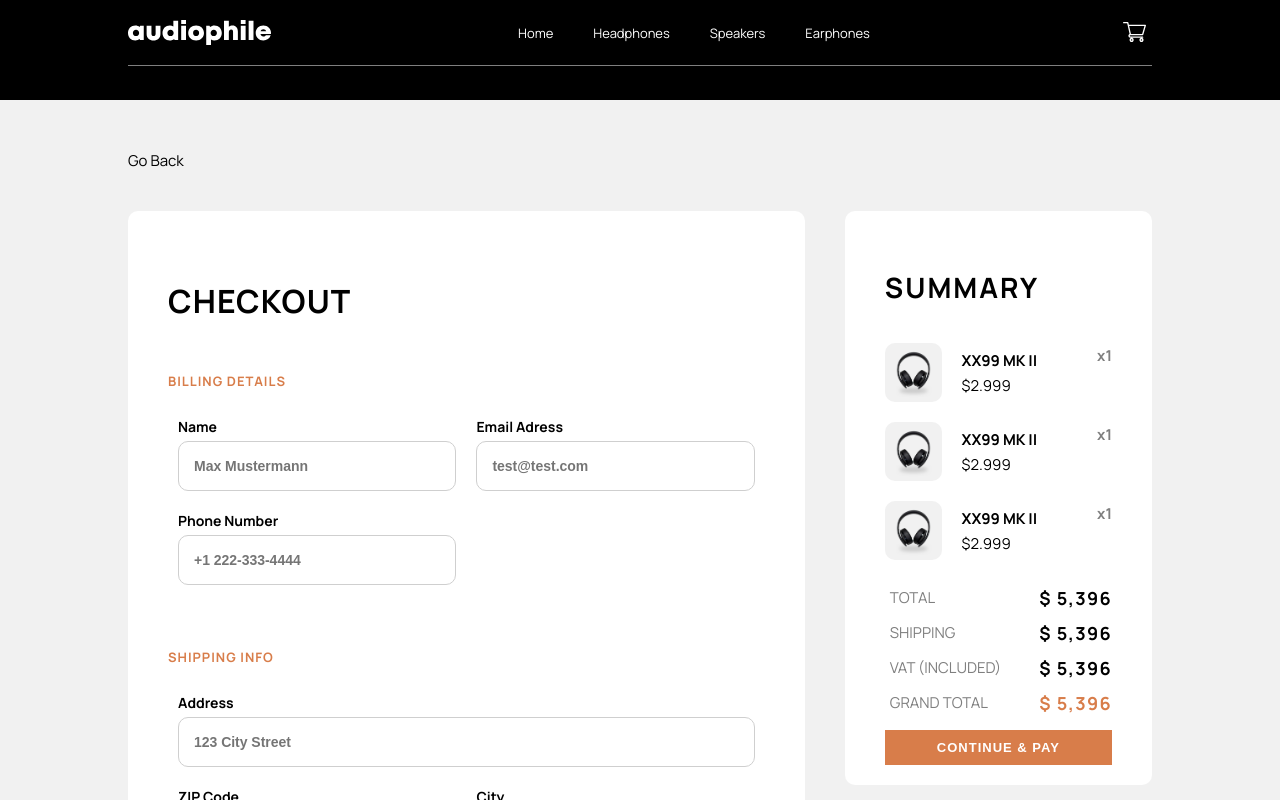
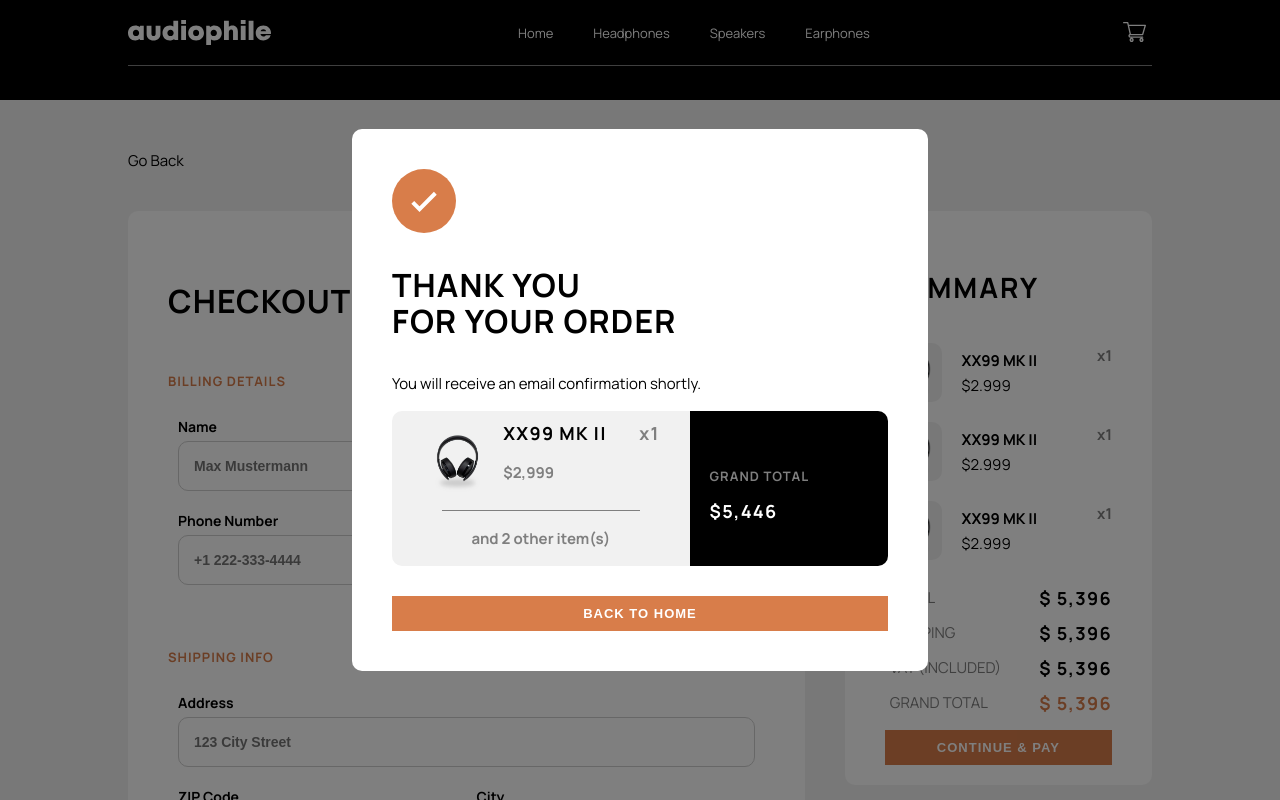
Before and after one commit to JoelStorr/FM-Audiophile-FrontEnd, a Nuxt app: page /Checkout in a window 1280 px wide. Shown: the top 800 px of the page. Built offline with nearby package versions, Linux system fonts and the light colour scheme.

Commit message:
Added checkout pop up

```diff
--- /dev/null
+++ b/components/CheckoutPopUp.vue
@@ -0,0 +1,166 @@
+<template>
+    <div class="bg">
+        <div class="card">
+            <img src="/checkout/icon-order-confirmation.svg" />
+            <h3>Thank you <br/>for your order </h3>
+            <p>You will receive an email confirmation shortly.</p>
+
+            <div class="total-card">
+                <div class="order-item-holder">
+                    <div class="order-item">
+                        <img src="/product-xx99-mark-two-headphones/desktop/image-category-page-preview.jpg">
+                        <div class="name-holder">
+                            <div class="name">
+                                <h6>XX99 MK ||</h6>
+                                <h6>x1</h6>
+                            </div>
+                            <p>$2,999</p>
+                        </div>
+
+                    </div>
+                    <hr />
+                    <div class="more-holder">
+                        <p class="more-items">and 2 other item(s)</p>
+                    </div>
+                </div>
+                <div class="grand-total">
+                    <p class="g-subtitle">Grand Total</p>
+                    <h6>$5,446</h6>
+                </div>
+            </div>
+            <NuxtLink to="/">
+
+                <UIButtonPrimary :fullLength="true" >Back to Home</UIButtonPrimary>
+            </NuxtLink>
+        </div>
+    </div>
+
+
+</template>
+
+<script>
+
+</script>
+
+<style lang="scss" scoped>
+
+    .bg{
+        position: fixed;
+        top: 0;
+        left: 0;
+        z-index: 1;
+        width: 100vw;
+        height: 100vh;
+        background-color: rgba(0,0,0,0.5);
+        display: flex;
+        align-items: center;
+        justify-content: center;
+    }
+
+    .card{
+        width: 45%;
+        height: auto;
+        padding: 4rem;
+        border-radius: 1rem;
+        background-color: $white;
+    }
+
+    .total-card{
+        display: flex;
+        margin-bottom: 3rem;
+    }
+
+    .order-item-holder{
+        width: 60%;
+        border-radius: 1rem 0 0 1rem;
+        background-color: $p-grey;
+    }
+
+    .order-item{
+        display: flex;
+        align-items: center;
+        justify-content: space-around;
+        position: relative;
+        width: 100%;
+        padding: 1rem 3rem;
+        & img{
+            position: relative;
+            width: 30%;
+            height: auto;
+            margin-right: 1rem;
+        }
+    }
+
+    .name-holder{
+        flex: 1;
+
+        & p{
+            font-weight: bold;
+            color: $p-dark-grey
+        }
+    }
+
+    .name{
+        display: flex;
+        justify-content: space-between;
+        & h6{
+            margin: 0;
+            padding: 0;
+        }
+        & :last-child{
+            color: $p-dark-grey;
+            text-transform: lowercase;
+        }
+    }
+
+
+    .more-holder{
+        width: 100%;
+        display: flex;
+        align-items: center;
+        justify-content: center;
+    }
+
+    .more-items{
+        font-weight: bold;
+        align-self: center;
+
+        color: $p-dark-grey;
+
+
+    }
+
+    hr{
+        margin: 0 5rem;
+        height: 0;
+        border: none;
+        border-top: .1rem solid $p-dark-grey;
+    }
+
+    .grand-total{
+        width: 40%;
+        border-radius: 0 1rem 1rem 0;
+        padding: 2rem;
+        display: flex;
+        flex-direction: column;
+        justify-content: center;
+        background-color: $black;
+        color: $white;
+
+
+        & p{
+            margin: 1rem 0;
+            padding: 0;
+            color: $p-dark-grey;
+
+        }
+
+        & h6{
+            margin: 0;
+            padding: 0;
+        }
+    }
+
+</style>
+import type { UIButtonPrimary } from '#build/components';
+import type { NuxtLink } from '#build/components';
--- a/pages/Checkout/index.vue
+++ b/pages/Checkout/index.vue
@@ -131,7 +131,8 @@
         </div>
       </div>
     </div>
-  </div>
+</div>
+<CheckoutPopUp />
 </template>
 
 <script setup>
```
